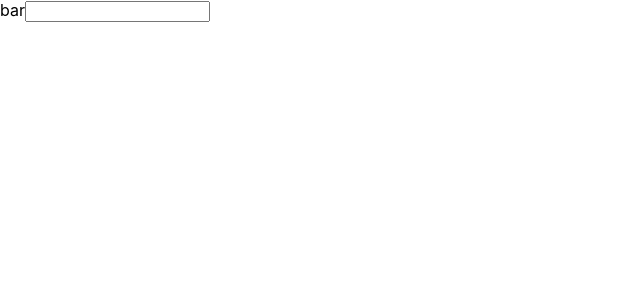
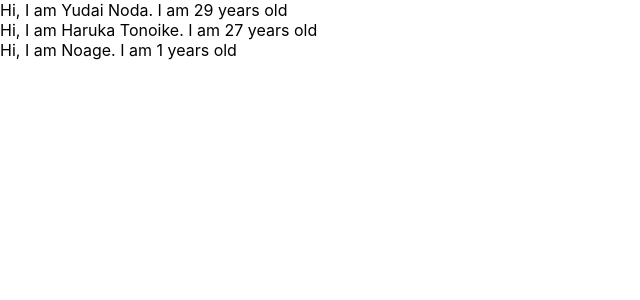
Before and after one commit to YudaiNoda3576/PracticeReact, a React (Create React App) app: page / in a window 1280 px wide. Shown: the top 300 px of the page, without its empty margins (0-640 px from the left). Built offline with nearby package versions, Linux system fonts and the light colour scheme.

Commit message:
propsについて

```diff
--- a/src/App.js
+++ b/src/App.js
@@ -1,22 +1,26 @@
 function App() {
-
+  const profiles = [
+    {name: 'Yudai Noda', age: 29},
+    {name: "Haruka Tonoike", age: 27},
+    {name: "Noage"}
+  ]
   return (
     <div>
-      <label　htmlFor="bar">bar</label>
-      <input type="text" onClick={()=> {alert('I am clicked!')}}/>
+      {
+        profiles.map((profile, index) => {
+          return <User name={profile.name} age={profile.age} key={index}></User>
+        })
+      }
     </div>
   );
 }
 
-// class App extends Comment{
-//   render(){
-//     return(
-//       <div>
-//         <label　htmlFor="bar">bar</label>
-//         <input type="text" onClick={()=> {alert('I am clicked!')}}/>
-//       </div>
-//     )
-//   }
-// }
+const User = (props) => {
+  return <div>Hi, I am {props.name}. I am {props.age} years old</div>
+}
+
+User.defaultProps = {
+  age: 1
+}
 
 export default App;
```
